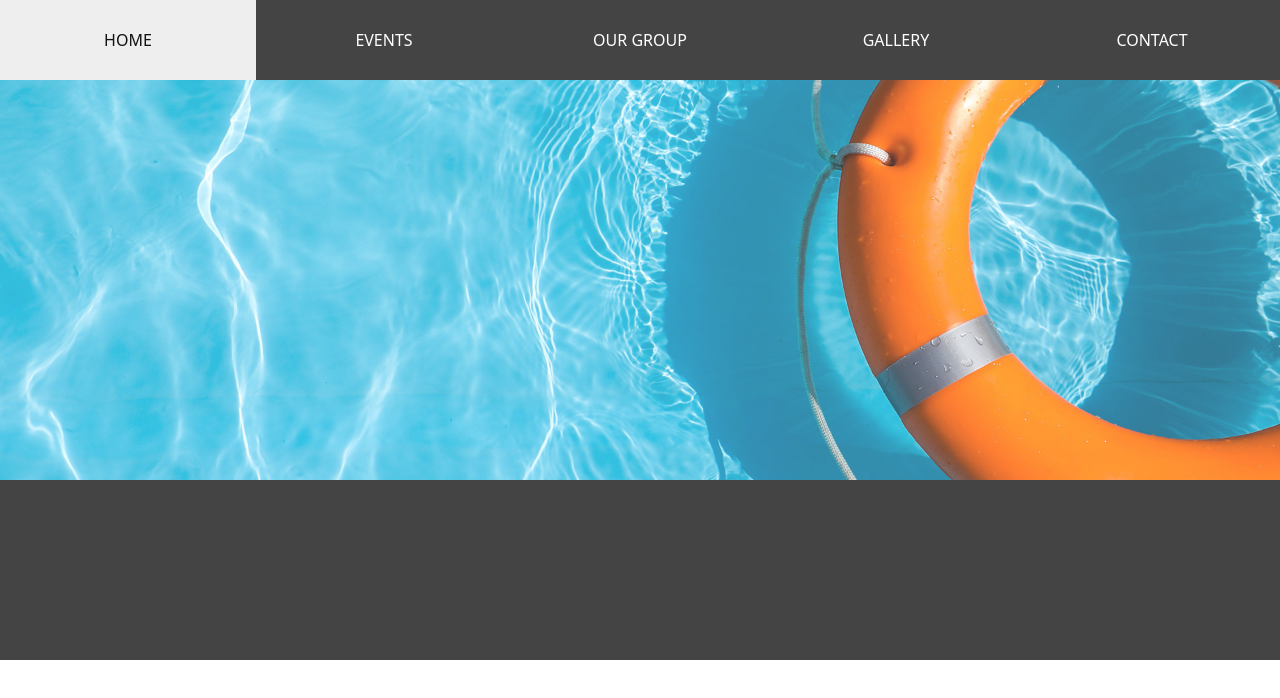
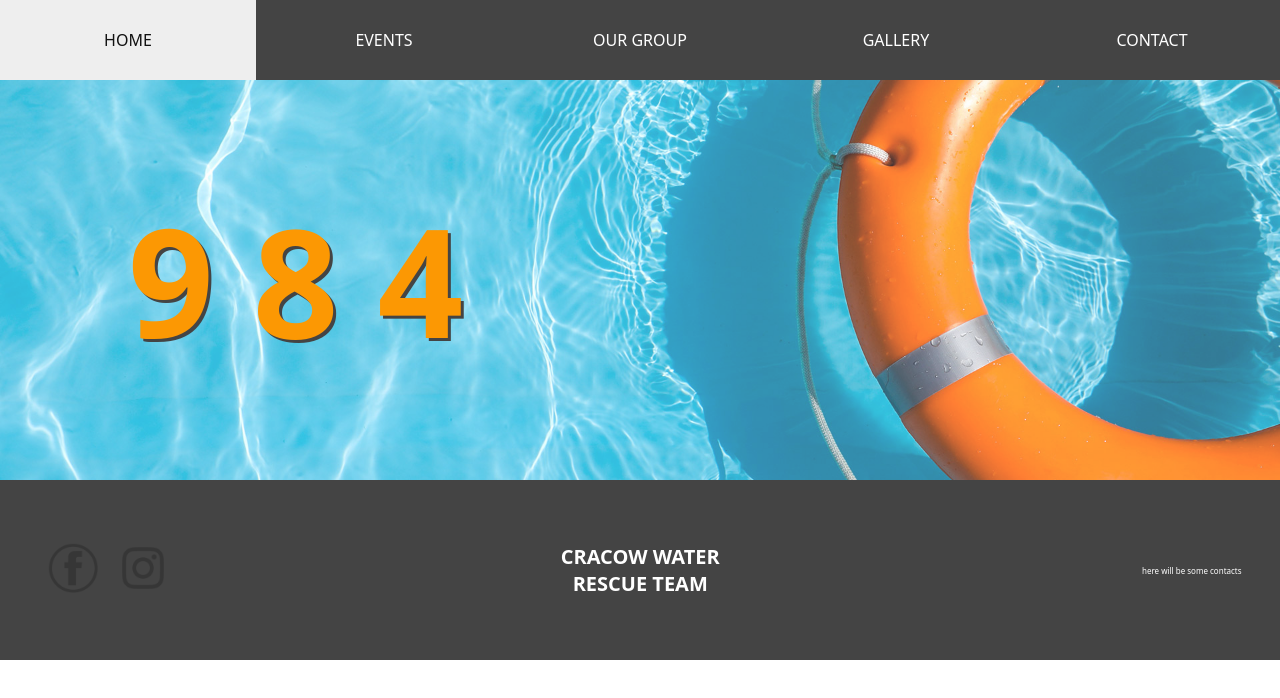
Before and after one commit to donFranko99/KRWOPR, a plain HTML site: page aboutus.html in a window 1280 px wide. Drawn offline with Linux system fonts and the light colour scheme.

Commit message:
upgrades

```diff
--- a/aboutus.html
+++ b/aboutus.html
@@ -11,18 +11,34 @@
 <body>
     <div id="head">
         <div id="navigation">
-            <a href="index.html"><div class="menu">Home</div></a>
-            <a href="actualities.html"><div class="menu">Events</div></a>
-            <a href="aboutus.html"><div class="menu">Our Group</div></a>
-            <a href="gallery.html"><div class="menu">Gallery</div></a>
-            <a href="contact.html"><div class="menu">Contact</div></a>
+            <a href="index.html"><div class="menu"><p>Home</p></div></a>
+            <a href="actualities.html"><div class="menu"><p>Events</p></div></a>
+            <a href="aboutus.html"><div class="menu"><p>Our Group</p></div></a>
+            <a href="gallery.html"><div class="menu"><p>Gallery</p></div></a>
+            <a href="contact.html"><div class="menu"><p>Contact</p></div></a>
         </div>
     </div>
     <div id="main">
         <div id="content">
             <div class="bg-image"></div>
+            <div id="alarm-number"><p>9 8 4</p></div>
         </div>
-        <div id="footer"></div>
+    </div>
+    <div id="footer">
+        <div id="icons">
+            <div class="icon">
+                <a href="https://www.facebook.com/KrkWOPR/"><img src="fb.png" alt=""></a>
+            </div>
+            <div class="icon">
+                <a href="https://www.instagram.com/krakowskiewopr/?hl=pl"><img src="ig.png" alt=""></a>
+            </div>
+        </div>
+        <div class="name">
+            <h1>Cracow water rescue team</h1>
+        </div>
+        <div class="contact">
+            <p>here will be some contacts</p>
+        </div>
     </div>
 </body>
 </html>
--- a/style.css
+++ b/style.css
@@ -33,7 +33,6 @@ img{
     width: 100%;
     height: 100%;
     text-transform: uppercase;
-    text-align: center;
     color: #fff;
 }
 .menu:hover {
@@ -67,9 +66,10 @@ img{
     color: #fc9803;
     height: auto;
     width: 100%;
+    font-weight: 900;
     text-indent: 10%;
     font-size: 150px;
-    text-shadow:2px 2px#444;
+    text-shadow:3px 3px#444;
 }
 #icons{
     display: flex;
@@ -99,9 +99,10 @@ img{
     opacity: 1;;
 }
 .name{
-    max-width: 150px;
+    max-width: 200px;
     font-size: 10px;
     text-align: center;
+    text-transform: uppercase;
 }
 .contact{
     max-width: 150px;
```
Also changed, not shown: actualities.html (+22 -6 lines), contact.html (+22 -6 lines), gallery.html (+22 -6 lines).
